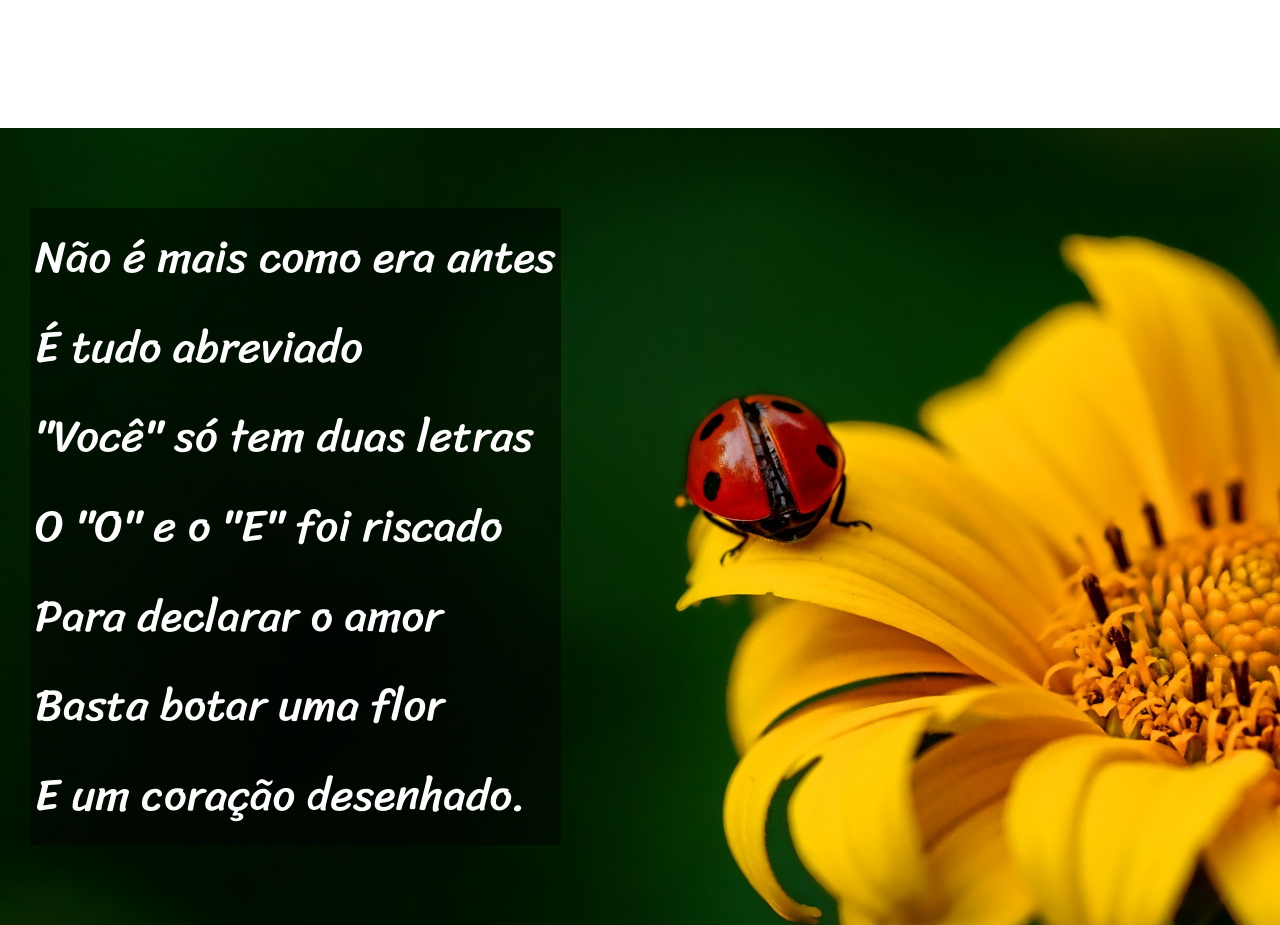
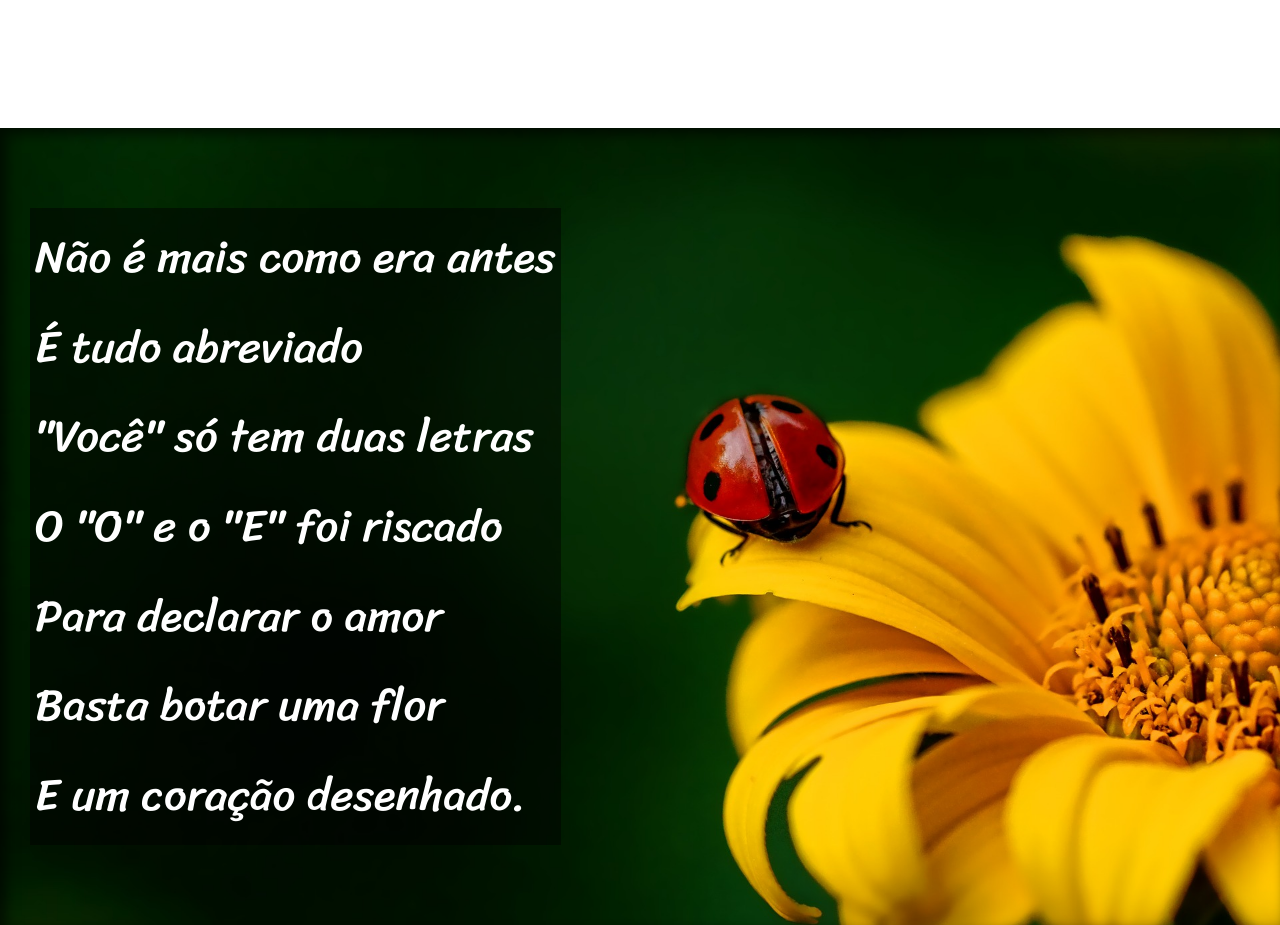
Before and after one commit to Gustavo-Marcondes-Ferreira/HTML-CSS, a plain HTML site: page Desafios/d012/d012.html in a window 1280 px wide. Shown: the part 949-1874 px from the top of the page. Drawn offline with Linux system fonts and the light colour scheme.

Commit message:
Adição de sombras

```diff
--- a/Desafios/d012/estilo/style.css
+++ b/Desafios/d012/estilo/style.css
@@ -70,6 +70,7 @@ section.normal p {
 section.cimg{
     background-color: rgb(26, 25, 25);
     color: white;
+    box-shadow: inset 6px 6px 13px rgba(0, 0, 0, 0.637);
     background-repeat: no-repeat;
     background-size: cover;
     background-attachment: fixed;
```
